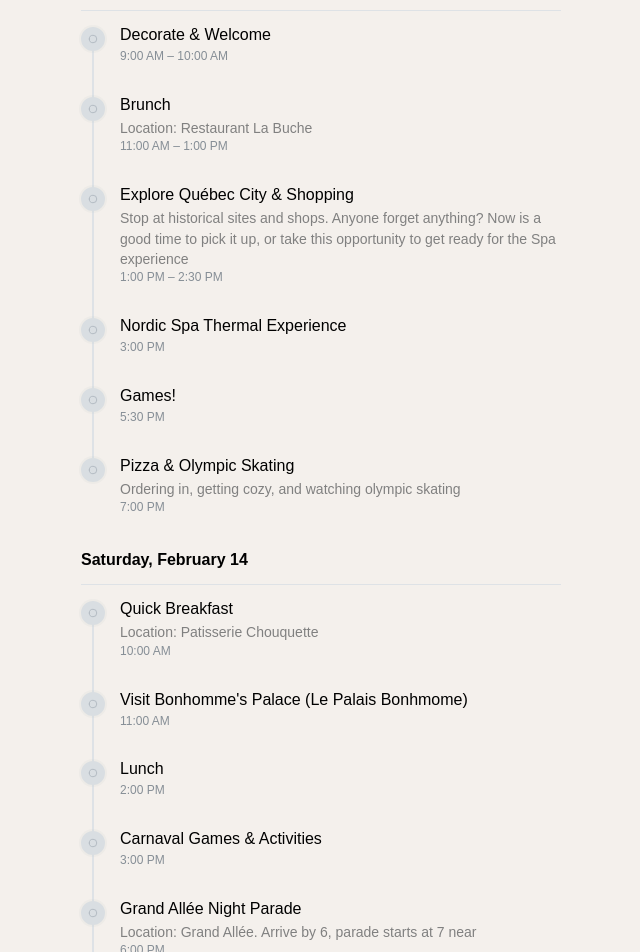
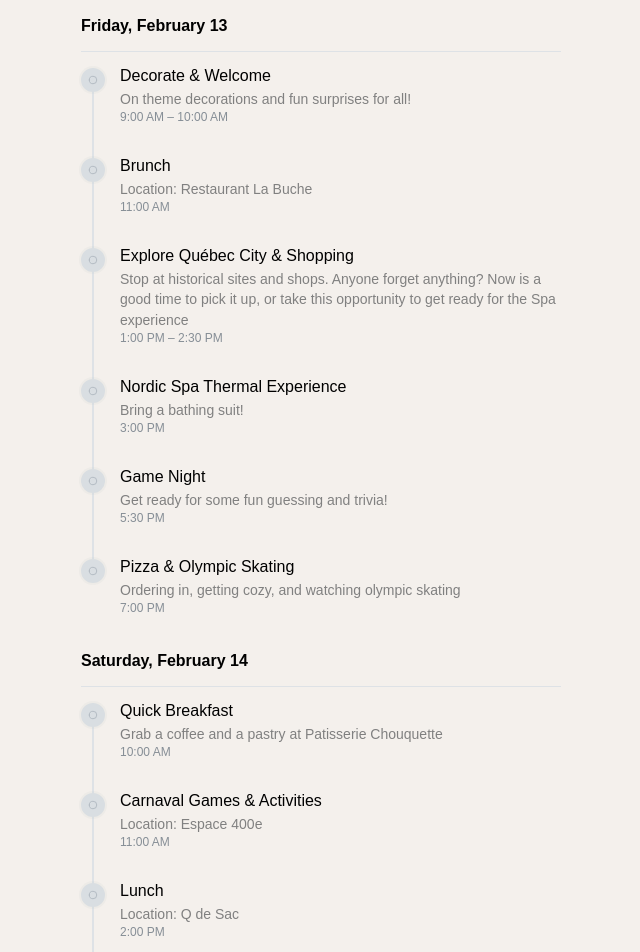
Before and after one commit to hfitzsim/bach-itinerary, a React (Vite) app: page / in a window 1280 px wide. Shown: the part 280-1232 px from the top of the page, without its empty margins (319-959 px from the left). Built offline with nearby package versions, Linux system fonts and the light colour scheme; a web font is replaced by a local one.

Commit message:
updates to sched

```diff
--- a/src/App.tsx
+++ b/src/App.tsx
@@ -9,12 +9,14 @@ const timelineItems: TimelineItem[] = [
 	{
 		id: 'first_dinner',
 		title: 'Dinner',
+		description: 'After we check into the Airbnb we will be heading to a restaurant to refuel.',
 		start: new Date('2026-02-12T20:30:00'),
 		end: new Date('2026-02-12T22:00:00'),
 	},
 	{
 		id: 'welcome',
 		title: 'Decorate & Welcome',
+		description: 'On theme decorations and fun surprises for all!',
 		start: new Date('2026-02-13T09:00:00'),
 		end: new Date('2026-02-13T10:00:00'),
 	},
@@ -23,7 +25,6 @@ const timelineItems: TimelineItem[] = [
 		title: 'Brunch',
 		description: 'Location: Restaurant La Buche',
 		start: new Date('2026-02-13T11:00:00'),
-		end: new Date('2026-02-13T13:00:00'),
 	},
 	{
 		id: 'explore',
@@ -36,11 +37,13 @@ const timelineItems: TimelineItem[] = [
 	{
 		id: 'nordic_spa',
 		title: 'Nordic Spa Thermal Experience',
+		description: 'Bring a bathing suit!',
 		start: new Date('2026-02-13T15:00:00'),
 	},
 	{
 		id: 'game_night',
-		title: 'Games!',
+		title: 'Game Night',
+		description: 'Get ready for some fun guessing and trivia!',
 		start: new Date('2026-02-13T17:30:00'),
 	},
 	{
@@ -52,28 +55,31 @@ const timelineItems: TimelineItem[] = [
 	{
 		id: 'croissants',
 		title: 'Quick Breakfast',
-		description: 'Location: Patisserie Chouquette',
+		description: 'Grab a coffee and a pastry at Patisserie Chouquette',
 		start: new Date('2026-02-14T10:00:00'),
 	},
 	{
 		id: 'bonhomme',
 		title: "Visit Bonhomme's Palace (Le Palais Bonhmome)",
-		start: new Date('2026-02-14T11:00:00'),
+		start: new Date('2026-02-14T15:00:00'),
 	},
 	{
 		id: 'lunch',
 		title: 'Lunch',
+		description: 'Location: Q de Sac',
 		start: new Date('2026-02-14T14:00:00'),
 	},
 	{
 		id: 'carnaval_games',
 		title: 'Carnaval Games & Activities',
-		start: new Date('2026-02-14T15:00:00'),
+		description: 'Location: Espace 400e',
+		start: new Date('2026-02-14T11:00:00'),
 	},
 	{
 		id: 'carnaval_parade',
 		title: 'Grand Allée Night Parade',
-		description: 'Location: Grand Allée. Arrive by 6, parade starts at 7 near ',
+		description:
+			'Location: Grand Allée. Arrive by 6, parade starts at 7 near Av. des Erables and ends at Parliament building.',
 		start: new Date('2026-02-14T18:00:00'),
 	},
 	{
```
